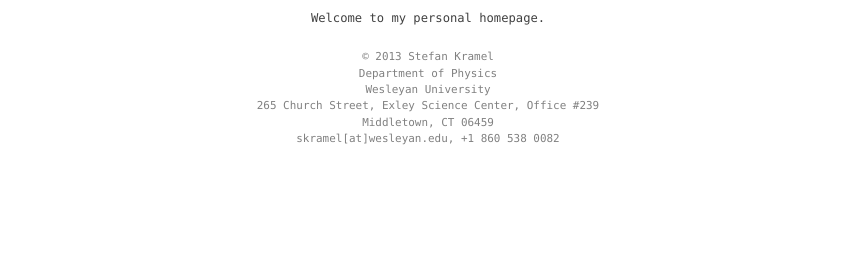
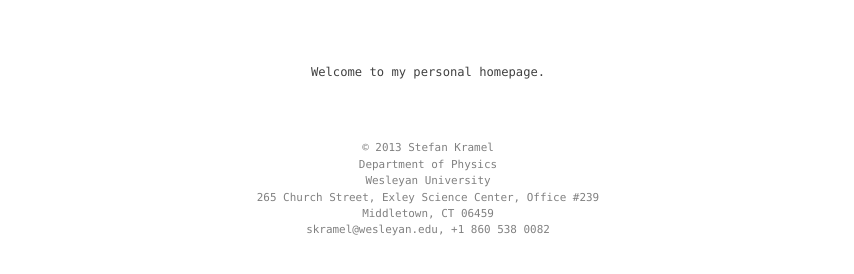
Before and after one commit to skramel/web, a plain HTML site: page index.html in a window 1280 px wide. Shown: the part 458-732 px from the top of the page, without its empty margins (212-1066 px from the left). Drawn offline with Linux system fonts and the light colour scheme.

Commit message:
updated spacings

```diff
--- a/index.html
+++ b/index.html
@@ -22,10 +22,14 @@
             </div>
 
             <div id="content">
-                <p>
-                <center>
+                <p align=center>
+                <br>
+                <br>
+                <br>
                 Welcome to my personal homepage.
-                </center>
+                <br>
+                <br>
+                <br>
                 </p>
             </div>
 
@@ -35,7 +39,7 @@
                 Wesleyan University<br />
                 265 Church Street, Exley Science Center, Office #239<br />
                 Middletown, CT 06459<br />
-                <a href="mailto:skramel@wesleyan.edu" target="_blank">skramel[at]wesleyan.edu</a>, +1 860 538 0082<br />
+                <a href="mailto:skramel@wesleyan.edu" target="_blank">skramel@wesleyan.edu</a>, +1 860 538 0082<br />
             </div>
 
         </div>
```
Also changed, not shown: about.html (+9 -2 lines).
